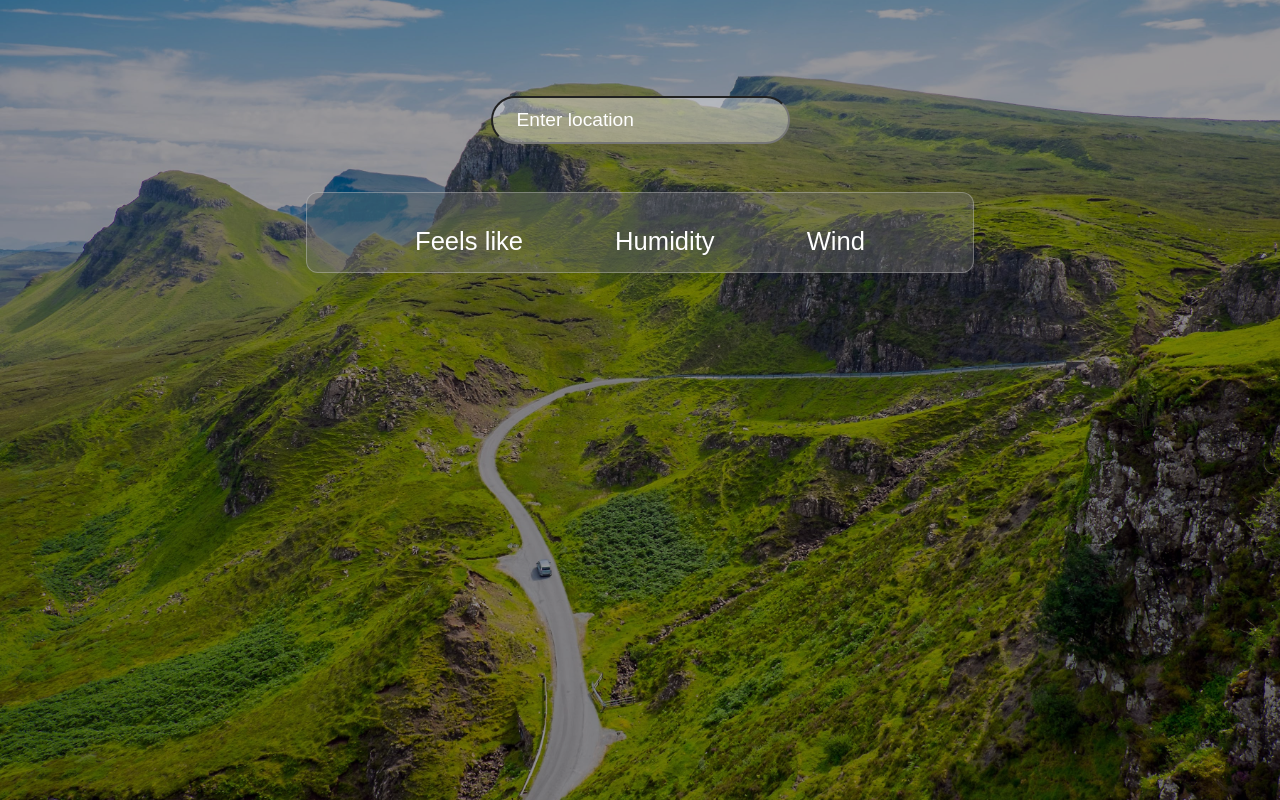
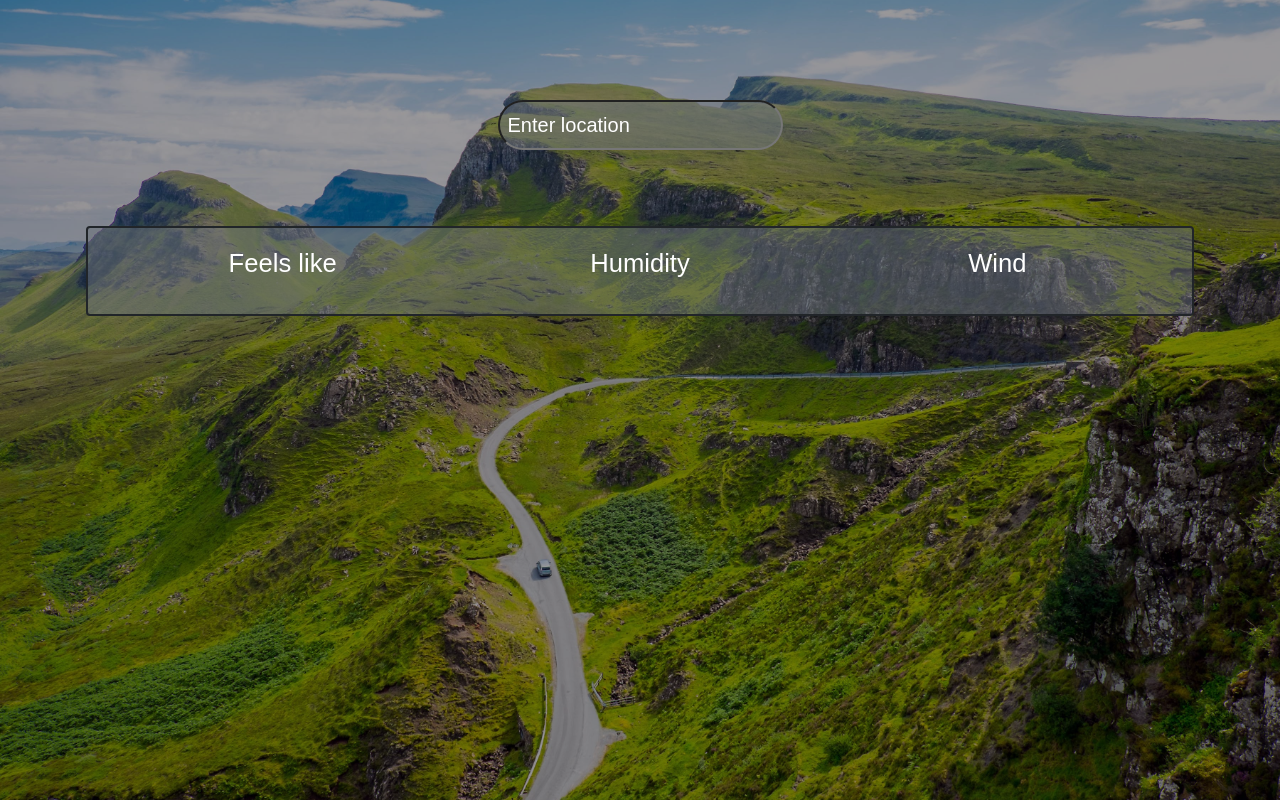
Before and after one commit to abrahamsuarezolay/weather-app, a React (Create React App) app: page / in a window 1280 px wide. Built offline with nearby package versions, Linux system fonts and the light colour scheme; the HTML template or start-up script is replaced by a standard one.

Commit message:
Last commit

```diff
--- a/public/index.html
+++ b/public/index.html
@@ -3,6 +3,10 @@
   <head>
     <meta charset="utf-8" />
     <link rel="icon" href="%PUBLIC_URL%/favicon.ico" />
+    <link rel="stylesheet"
+    href="https://cdn.jsdelivr.net/npm/bootstrap@5.1.3/dist/css/bootstrap.min.css"
+    integrity="sha384-1BmE4kWBq78iYhFldvKuhfTAU6auU8tT94WrHftjDbrCEXSU1oBoqyl2QvZ6jIW3"
+    crossorigin="anonymous">
     <meta name="viewport" content="width=device-width, initial-scale=1" />
     <meta name="theme-color" content="#000000" />
     <meta
@@ -39,5 +43,10 @@
       To begin the development, run `npm start` or `yarn start`.
       To create a production bundle, use `npm run build` or `yarn build`.
     -->
+    <script
+      src="https://cdn.jsdelivr.net/npm/bootstrap@5.1.3/dist/js/bootstrap.bundle.min.js"
+      integrity="sha384-ka7Sk0Gln4gmtz2MlQnikT1wXgYsOg+OMhuP+IlRH9sENBO0LRn5q+8nbTov4+1p"
+      crossorigin="anonymous"
+    ></script>
   </body>
 </html>
--- a/src/App.js
+++ b/src/App.js
@@ -3,13 +3,13 @@ import axios from "axios";
 
 function App() {
 
-  const[data,setData] = useState({})
-  const[location, setLocation] = useState("")
+  const [data, setData] = useState({})
+  const [location, setLocation] = useState("")
 
   const url = `https://api.openweathermap.org/data/2.5/weather?q=${location}&units=metric&appid=810b2fb3501d5e255b028d8a32f496e6`
 
   const searchLocation = (event) => {
-    if(event.key === "Enter"){
+    if (event.key === "Enter") {
       axios.get(url).then((response) => {
         setData(response.data)
         console.log(response.data)
@@ -20,16 +20,16 @@ function App() {
   return (
     <div className="App">
       <div className="container">
-      <div className="search">
+          <div className="p-1 mt-3 d-flex justify-content-center">
             <input
+              className="fs-5 p-2 rounded-pill bg-secondary bg-opacity-50 text-white"
               value={location}
               onChange={event => setLocation(event.target.value)}
               placeholder="Enter location"
               onKeyPress={searchLocation}
               type="text"></input>
           </div>
-
-        <div className="top">
+          <div className="middle mt-5">
             <div className="location">
               <p>{data.name}</p>
             </div>
@@ -37,23 +37,20 @@ function App() {
               {data.main ? <h1>{data.main.temp} °</h1> : null}
             </div>
             <div className="description">
-          {data.main ? <p className="bold">{data.weather[0].main}</p> : null}
+              {data.main ? <p className="fw-bold">{data.weather[0].main}</p> : null}
             </div>
           </div>
-        <div className="bottom">
-          <div className="feels">
-          {data.main ? <p className="bold">{data.main.feels_like} °</p> : null}
-            <br></br>
+          <div className="d-flex flex-column flex-sm-row justify-content-evenly text-center mt-2 p-3 border border-dark border-2 rounded-2 bg-secondary bg-opacity-50 text-white">
+            <div className="col-sm-4 mb-5 mb-sm-0">
+              {data.main ? <p className="fw-bold">{data.main.feels_like} °</p> : null}
               <p>Feels like</p>
             </div>
-          <div className="humidity">
-          {data.main ? <p className="bold">{data.main.humidity} %</p> : null}
-            <br></br>
+            <div className="col-sm-4 mb-5 mb-sm-0">
+              {data.main ? <p className="fw-bold">{data.main.humidity} %</p> : null}
               <p>Humidity</p>
             </div>
-          <div className="wind">
-          {data.main ? <p className="bold">{data.wind.speed} mph</p> : null}
-            <br></br>
+            <div className="col-sm-4">
+              {data.main ? <p className="fw-bold">{data.wind.speed} mph</p> : null}
               <p>Wind</p>
             </div>
           </div>
--- a/src/index.css
+++ b/src/index.css
@@ -25,9 +25,9 @@ h1 {
 .App{
   width: 100%;
   height: 100vh;
-  position: relative;
   background-color: rgba(0, 0, 0, 0.4);
   color: #fff;
+  position: relative;
 }
 
 .App::before{
@@ -36,30 +36,27 @@ h1 {
   position: absolute;
   width: 100%;
   height: 100vh;
+  display: flex;
   top: 0;
   left: 0;
   z-index: -1;
 }
 
-.App .search{
+.App .middle{
   text-align: center;
-  padding: 1em;
 }
 
-.App input{
-  padding: .7rem 1.5rem;
-  font-size: 1.2rem;
-  border-radius: 25px;
-  background-color: rgba(240, 240, 240, 0.41);
-  color: white;
+.App .description{
+  text-align: center;
 }
+
 
 ::placeholder{
   color: white;
 }
 
 .container{
-  width: 700px;
+  width: 100%;
   height: auto;
   margin: auto;
   padding: 0 1rem;
@@ -70,30 +67,16 @@ h1 {
   justify-content: space-between;
 }
 
-.App .top{
-  width: 100%;
-  margin: 1rem auto;
-}
-
+@media (min-width: 576px) {
   .App .description{
+    text-align: left;
     position: relative;
     right: -90%;
     transform-origin: 0 0;
     transform: rotate(270deg);
   }
 
-.App .bottom{
-  display: flex;
-  justify-content: space-evenly;
-  text-align: center;
-  width: 100%;
-  margin: auto;
-  padding: 1rem;
-  border-radius: 12px;
-  background-color: rgba(115, 115, 115, 0.41);
-  border: solid 1px rgba(255, 255, 255, 0.273);
+  .App .middle{
+    text-align: left;
   }
-
-.bold {
-  font-weight: 700;
 }
```
Lines whose indentation alone changed are shown as unchanged.
